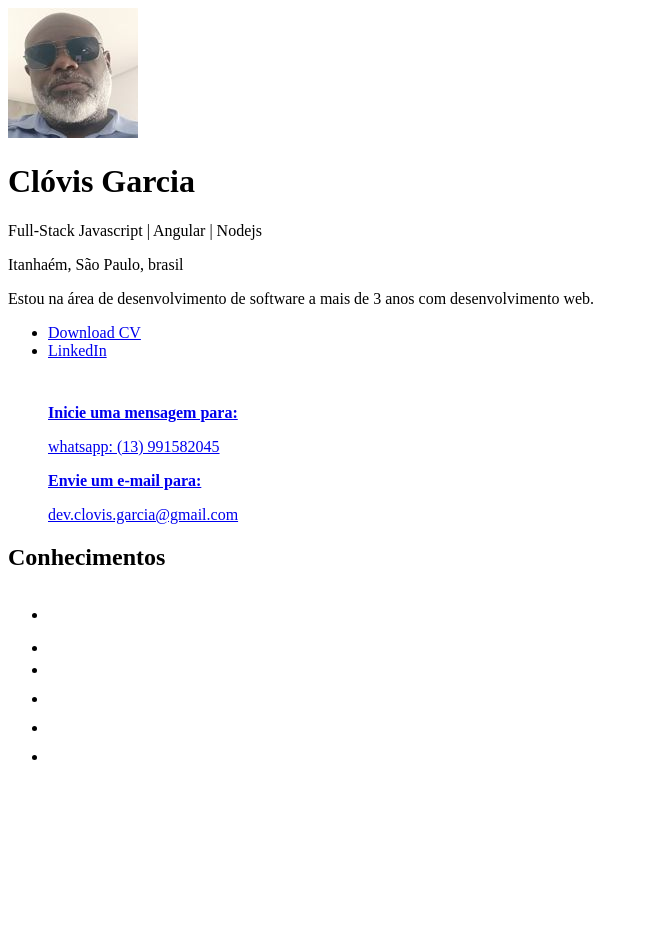
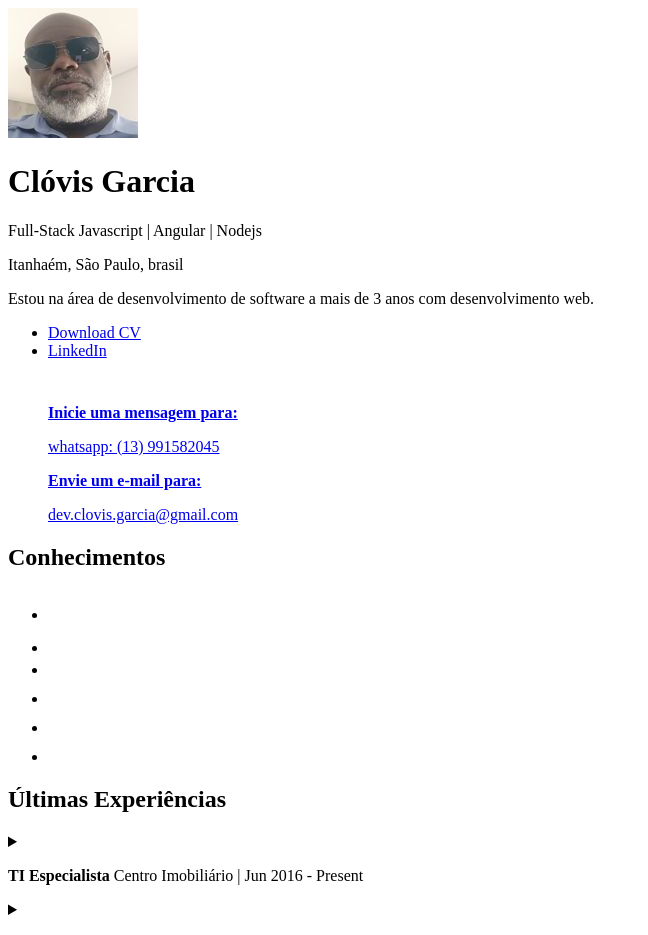
Before and after one commit to theviolatorx/Projeto-Pr-tico---Angular-Portif-lio, an Angular app: page / in a window 1280 px wide. Shown: the top 935 px of the page, without its empty margins (0-648 px from the left). Before the commit the page ends 800 px from the top, so only its background shows below. Built offline with nearby package versions, Linux system fonts and the light colour scheme.

Commit message:
Feat: Página de experiencias

```diff
--- /dev/null
+++ b/src/app/modules/portifolio/components/experiences/experiences.component.html
@@ -0,0 +1,14 @@
+<div class="container">
+    <h2>Últimas Experiências</h2>
+    @for(item of arrayExperiences(); track item;){
+    <details>
+        <summary>
+            <p>
+                <strong>{{ item.summary.strong}}</strong>
+                {{ item.summary.p }}
+            </p>
+        </summary>
+        <article [innerHTML]="item.text"></article>
+    </details>
+}
+</div>
--- /dev/null
+++ b/src/app/modules/portifolio/components/experiences/experiences.component.ts
@@ -0,0 +1,31 @@
+import { Component, signal } from '@angular/core';
+
+//Interface
+import { IExperience } from '../../interfaces/experiences.interface';
+
+@Component({
+  selector: 'app-experiences',
+  standalone: true,
+  imports: [],
+  templateUrl: './experiences.component.html',
+  styleUrl: './experiences.component.scss'
+})
+export class ExperiencesComponent {
+  public arrayExperiences = signal<IExperience[]>([
+    {
+      summary: {
+        strong : 'TI Especialista',
+        p: 'Centro Imobiliário | Jun 2016 - Present',
+      },
+      text: '<p>Atuando em várias áreas de TI na empresa, desde suporte ao sistema até elaboração de páginas web.',
+    },
+    {
+      summary: {
+        strong : 'Técnico Especialista',
+        p: 'JRTech Ponto | Set 2014 - Mai 1026',
+      },
+      text: '<p>Atuei como técnico na instalação de controles de acesso e treinamento dos equipamentos. Além de criar o monitoramento dos equipamentos usando Zabbix.',
+    },
+  ]);
+
+}
--- a/src/app/modules/portifolio/pages/home/home.component.html
+++ b/src/app/modules/portifolio/pages/home/home.component.html
@@ -1,4 +1,5 @@
 <app-header />
 <main>
     <app-knowledge />
+    <app-experiences />
 </main>
--- a/src/app/modules/portifolio/pages/home/home.component.ts
+++ b/src/app/modules/portifolio/pages/home/home.component.ts
@@ -3,11 +3,12 @@ import { Component } from '@angular/core';
 //Components
 import { HeaderComponent } from '../../components/header/header.component';
 import { KnowledgeComponent } from '../../components/knowledge/knowledge.component';
+import { ExperiencesComponent } from '../../components/experiences/experiences.component';
 
 @Component({
   selector: 'app-home',
   standalone: true,
-  imports: [HeaderComponent, KnowledgeComponent],
+  imports: [HeaderComponent, KnowledgeComponent, ExperiencesComponent],
   templateUrl: './home.component.html',
   styleUrl: './home.component.scss'
 })
```
Also changed, not shown: src/app/modules/portifolio/interfaces/experiences.interface.ts (added, +18 -0 lines), src/app/modules/portifolio/components/experiences/experiences.component.scss (added), 1 other file (tests, documents, lock files or other folders).
